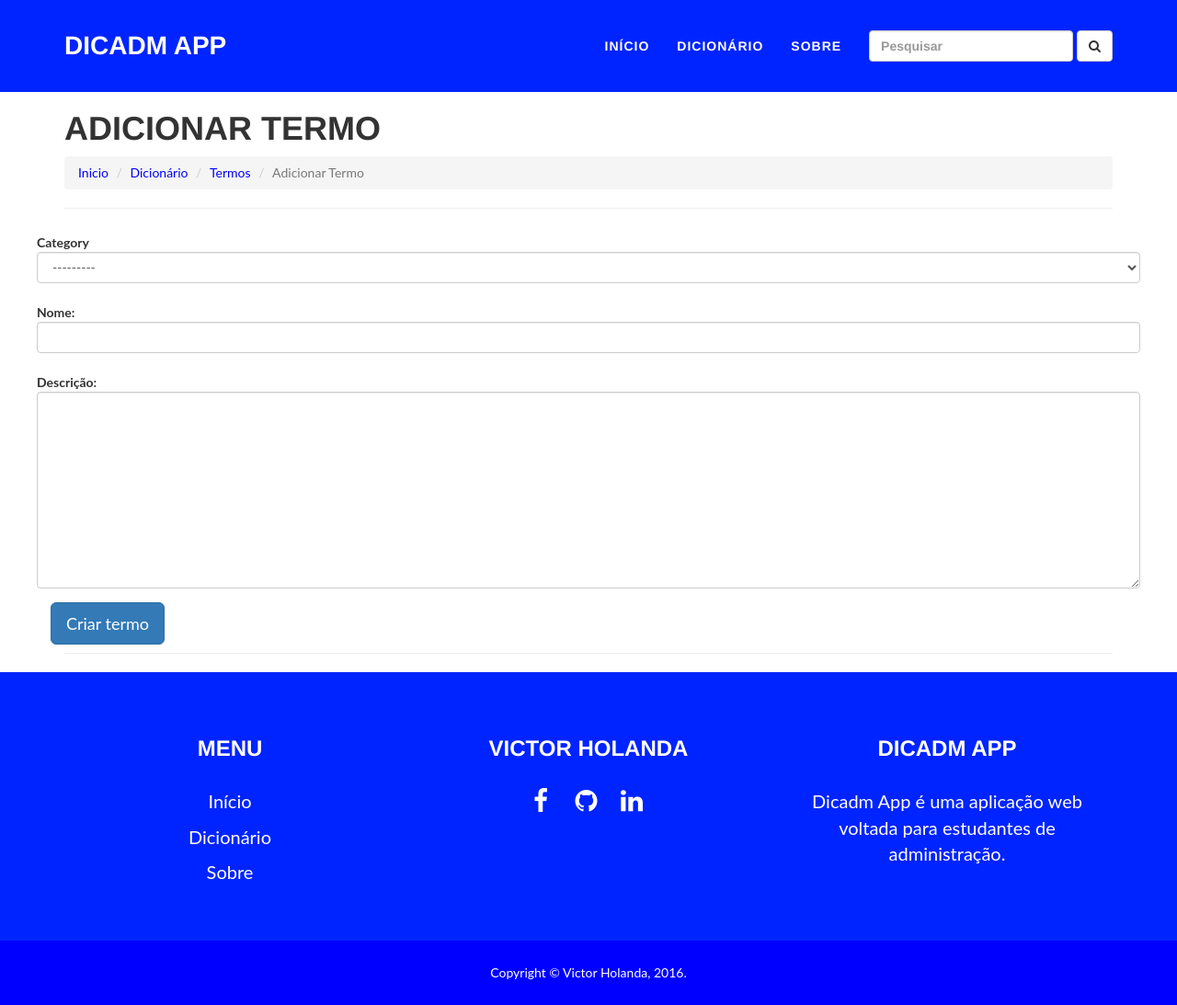
After one commit to VictorHolanda21/dicadm_django, a Django app: a page that uses dicadm_django/core/templates/core/base.html in a window 1280 px wide. The commit adds this page. Shown: the whole page at 92% size. Run offline with Django 3.2, Linux system fonts and the light colour scheme; data that the repository does not hold is empty; some libraries are stand-ins or nearby versions.

Commit message:
Added forms to category and word

```diff
--- a/dicadm_django/core/templates/core/base.html
+++ b/dicadm_django/core/templates/core/base.html
@@ -1,5 +1,6 @@
 <!DOCTYPE html>
 {% load static %}
+
 <html lang="pt-br">
   <head>
     <meta charset="utf-8">
--- /dev/null
+++ b/dicadm_django/dictionary/forms.py
@@ -0,0 +1,27 @@
+from django import forms
+
+from .models import Word, Category
+
+
+class CategoryForm(forms.ModelForm):
+	name = forms.CharField(max_length=128, label="Nome", help_text="Por favor, entre com um nome para categoria.")
+
+	class Meta:
+		model = Category
+		fields = ('name',)
+
+class WordForm(forms.ModelForm):
+	category = forms.Select()
+	title = forms.CharField(max_length=128,
+			label="Nome:",
+			widget=forms.TextInput(attrs={'class':'form-control', 'placeholder': "Por favor, entre com o nome da palavra."})
+			)
+
+	description = forms.CharField(widget=forms.Textarea(attrs={'class':'form-control', 'placeholder': "Por favor, entre com a descrição da palavra."}),
+			label="Descrição:"
+			)
+
+	class Meta:
+		model = Word
+
+		fields = ('category', 'title', 'description')
--- a/dicadm_django/dictionary/models.py
+++ b/dicadm_django/dictionary/models.py
@@ -2,22 +2,34 @@ from django.db import models
 
 from django.core.urlresolvers import reverse
 
+from django.template.defaultfilters import slugify
+
 class Category(models.Model):
 
-	name = models.CharField('Nome', max_length=120, unique=True)
+	name = models.CharField('Nome', max_length=128, unique=True)
 	slug = models.SlugField('Atalho', unique=True)
 
 	created_at = models.DateTimeField('Criado em', auto_now_add=True)
 	updated_at = models.DateTimeField('Atualizado em', auto_now=True)
 
+	def save(self, *args, **kwargs):
+		self.slug = slugify(self.name)
+		super(Category, self).save(*args, **kwargs)
+
+	class Meta:
+		verbose_name_plural = 'categories'
+
 	def __str__(self):
 		return self.name
+
+	def get_absolute_url(self):
+		return reverse("dictionary:show_category", kwargs={'slug':self.slug})
 
 
 class Word(models.Model):
 	category = models.ForeignKey(Category)
 
-	title = models.CharField('Título', max_length=120)
+	title = models.CharField('Título', max_length=128)
 	slug = models.SlugField('Atalho', unique=True)
 	description = models.TextField('Descrição')
 
@@ -26,6 +38,10 @@ class Word(models.Model):
 	created_at = models.DateTimeField('Criado em', auto_now_add=True)
 	updated_at = models.DateTimeField('Atualizado em', auto_now=True)
 
+	def save(self, *args, **kwargs):
+		self.slug = slugify(self.title)
+		super(Word, self).save(*args, **kwargs)
+
 	def __str__(self):
 		return self.title
 
--- /dev/null
+++ b/dicadm_django/dictionary/templates/dictionary/add_word.html
@@ -0,0 +1,47 @@
+{% extends 'core/base.html' %}
+{% load widget_tweaks %}
+
+
+{% block title %}{{title}} {{block.super}}{% endblock %}
+
+{% block container%}
+	<div class="container" style="margin-top:80px;">
+		<div class="page-header">
+			<h1>{{title}}</h1>
+
+			<ol class="breadcrumb">
+				<li><a href="{% url 'core:index' %}">Inicio</a></li>
+		  		<li><a href="{% url 'dictionary:index' %}">Dicionário</a></li>
+		  		<li><a href="{% url 'dictionary:index' %}">Termos</a></li>
+		  		<li class="active">{{title}}</li>
+			</ol>
+			<hr>
+		<div class="row">
+
+			<form id="word_form" method="post" action="{% url 'dictionary:add_word' %}" class="form-horizontal">
+				{% csrf_token %}
+				<fieldset>
+					{% for field in form %}
+						<div class="form-group">
+							<label for="{{field.autoid}}" class="control-label">
+								{{field.label}}
+							</label>
+							<div>
+								{% render_field field class="form-control" placeholder=field.help_text %}
+								{% for error in field.errors %}
+									<span class="help-block">{{error}}</span>
+								{% endfor %}
+							</div>
+						</div>
+					{% empty%}
+						<div>
+							<h1>Formulário não disponível! </h1>
+						</div>
+					{% endfor%}
+					<input type="submit" name="submit" value="Criar termo" class="btn btn-primary btn-lg">
+				</fieldset>
+			</form>
+		</div>
+		</div>
+	</div>
+{% endblock container%}
--- a/dicadm_django/dictionary/templates/dictionary/detail.html
+++ b/dicadm_django/dictionary/templates/dictionary/detail.html
@@ -9,12 +9,13 @@
 	<div class="page-header">
 		<h1>{{word}}
 			<small><i class="fa fa-tag" aria-hidden="true"></i>
-			<a href="{% url 'dictionary:index' %}?&cat={{word.category.slug}}">{{word.category}}</a>
+			<a href="{{ word.category.get_absolute_url}}">{{word.category.slug}}</a>
 			</small>
 		</h1>
 		<ol class="breadcrumb">
 		  <li><a href="{% url 'core:index' %}">Inicio</a></li>
 		  <li><a href="{% url 'dictionary:index' %}">Dicionário</a></li>
+		  <li><a href="{% url 'dictionary:index' %}">Termos</a></li>
 		  <li class="active">{{word}}</li>
 		</ol>
 		<hr>
--- a/dicadm_django/dictionary/urls.py
+++ b/dicadm_django/dictionary/urls.py
@@ -5,5 +5,10 @@ from . import views
 
 urlpatterns = [
     url(r'^$', views.index, name="index"),
-    url(r'^(?P<slug>[\w-]+)/$', views.detail, name="detail"),
+    url(r'^termos/$', views.index, name="index"),
+    url(r'^termos/adicionar/$', views.add_word, name="add_word"),
+    url(r'^termos/(?P<slug>[\w-]+)/$', views.detail, name="detail"),
+    url(r'^categoria/$', views.show_category, name="show_category"),
+    url(r'^categoria/adicionar/$', views.add_category, name="add_category"),
+    url(r'^categoria/(?P<slug>[\w-]+)/$', views.show_category, name="show_category"),
 ]
--- a/dicadm_django/dictionary/views.py
+++ b/dicadm_django/dictionary/views.py
@@ -6,30 +6,23 @@ from django.db.models import Q
 
 from .models import Word, Category
 
+from .forms import CategoryForm, WordForm
+
 # Create your views here.
 
 def index(request):
 	template_name = "dictionary/index.html"
 	title = "Dicionário"
 	words = Word.objects.all()
-	categories = Category.objects.all()
 
 	query = request.GET.get('q')
-	queryc = request.GET.get('cat')
-
-	if queryc:
-		if queryc == "todas":
-			words = words
-		else:
-			words = words.filter(
-					Q(category__name__icontains=queryc) |
-					Q(category__slug__icontains=queryc)
-				).distinct()
 
 	if query:
 		words = words.filter(
 				Q(title__icontains=query) |
-				Q(slug__icontains=query)
+				Q(slug__icontains=query) |
+				Q(category__name__icontains=query) |
+				Q(category__slug__icontains=query)
 			).distinct()
 
 	paginator = Paginator(words, 5)
@@ -44,9 +37,7 @@ def index(request):
 	context = {
 		'title' : title,
 		'words' : words,
-		'categories' : categories,
-		'queryset' : query,
-		'querycat' : queryc
+		'queryset' : query
 	}
 
 	return render(request, template_name, context)
@@ -61,3 +52,79 @@ def detail(request, slug):
 		'word' : word
 	}
 	return render(request, template_name, context)
+
+
+def add_word(request):
+	template_name = "dictionary/add_word.html"
+	title = "Adicionar Termo"
+
+	form = WordForm()
+	if request.method == 'POST' :
+		form = WordForm(request.POST)
+		if form.is_valid():
+			word = form.save(commit=False)
+			word.views = 0
+			word.save()
+			return detail(request, word.slug)
+	else:
+		print(form.errors)
+
+	context = {
+		'form' : form,
+		'title' : title
+	}
+
+	return render(request, template_name, context)
+
+
+def show_category(request, slug=None):
+	template_name = "dictionary/index.html"
+	title = "Categorias"
+	if slug:
+		cat = Category.objects.get(slug=slug)
+		words = Word.objects.filter(category=cat)
+	else:
+		cat = ""
+		words = Word.objects.all()
+
+	paginator = Paginator(words, 5)
+	page = request.GET.get('page')
+	try:
+		words = paginator.page(page)
+	except PageNotAnInteger:
+		words = paginator.page(1)
+	except EmptyPage:
+		words = paginator.page(paginator.num_pages)
+
+
+	context = {
+		'title' : title,
+		'words' : words,
+		'category' : cat
+	}
+	return render(request, template_name, context)
+
+
+def add_category(request):
+	template_name = "dictionary/add_category.html"
+	title = "Adicionar categoria"
+	form = CategoryForm()
+
+
+	# HTTP POST
+	if request.method == 'POST':
+		form = CategoryForm(request.POST)
+
+		# Formulario válido?
+		if form.is_valid():
+			form.save(commit=True)
+			return index(request)
+		else:
+			print(form.errors)
+
+	context = {
+		'title' : title,
+		'form' : form
+	}
+
+	return render(request, template_name, context)
--- a/dicadm_django/settings.py
+++ b/dicadm_django/settings.py
@@ -38,6 +38,9 @@ INSTALLED_APPS = [
     'django.contrib.sessions',
     'django.contrib.messages',
     'django.contrib.staticfiles',
+
+    # libs
+    'widget_tweaks',
 
     # my apps
     'dicadm_django.core',
--- a/populate.py
+++ b/populate.py
@@ -47,7 +47,7 @@ def populate():
 
 	# Administração Estratégia
 	ae_words =[
-		{"title" :"BSC Balanced Scorecard", "slug" :"bsc-balanced-scorecard", "description" :"E uma metodologia de medição e avaliação das alternativas estratégicas, desenvolvida pelos norte-americanos Robert Kaplan e David Norton. Têm como objetivos desta metodologia: simplificar a estratégia e a sua comunicação a todos os membros da organização; alinhar a organização com a estratégia; ligar a estratégia ao plano e ao orçamento anual e medir a eficácia da estratégia. É estruturada em torno de quatro questões (ou dimensões) centrais: Perspectiva do Cliente, Perspectiva dos Processos, Perspectiva Financeira e Perspectiva da Aprendizagem e Crescimento."},
+		{"title" :"BSC Balanced Scorecard", "slug" :"bsc-balanced-scorecard", "description" :"É uma metodologia de medição e avaliação das alternativas estratégicas, desenvolvida pelos norte-americanos Robert Kaplan e David Norton. Têm como objetivos desta metodologia: simplificar a estratégia e a sua comunicação a todos os membros da organização; alinhar a organização com a estratégia; ligar a estratégia ao plano e ao orçamento anual e medir a eficácia da estratégia. É estruturada em torno de quatro questões (ou dimensões) centrais: Perspectiva do Cliente, Perspectiva dos Processos, Perspectiva Financeira e Perspectiva da Aprendizagem e Crescimento."},
 	]
 
 	# Administração de Marketing
@@ -59,7 +59,7 @@ def populate():
 	cats = {
 				"Geral": {"slug": "geral", "words": ag_words},
 				"Financeira": {"slug": "financeira", "words": af_words},
-				"Tecnologia da Informção": {"slug": "tecnologia-da-informacao", "words": ati_words},
+				"Tecnologia da Informação": {"slug": "tecnologia-da-informacao", "words": ati_words},
 				"Estratégia" : {"slug":"estrategia", "words":ae_words},
 				"Marketing": {"slug": "marketing", "words": mk_words},
 			}
```
Also changed, not shown: dicadm_django/dictionary/templates/dictionary/add_category.html (added, +49 -0 lines), dicadm_django/dictionary/templates/dictionary/cats.html (added, +17 -0 lines), dicadm_django/dictionary/templates/dictionary/index.html (+12 -16 lines), dicadm_django/dictionary/templatetags/dictionary_template_tags.py (added, +9 -0 lines), README.md, dicadm_django/core/media/icon.png (deleted), dicadm_django/dictionary/templatetags/__init__.py (added), dicadm_django/dictionary/tests/test_models.py (line endings or trailing spaces).
